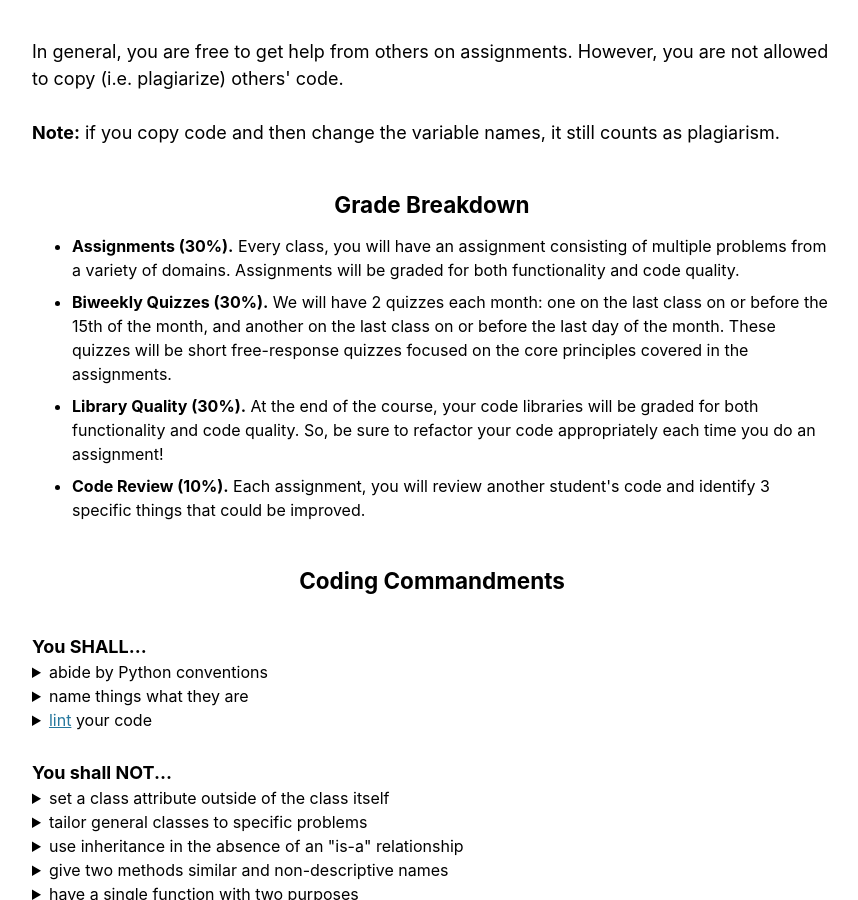
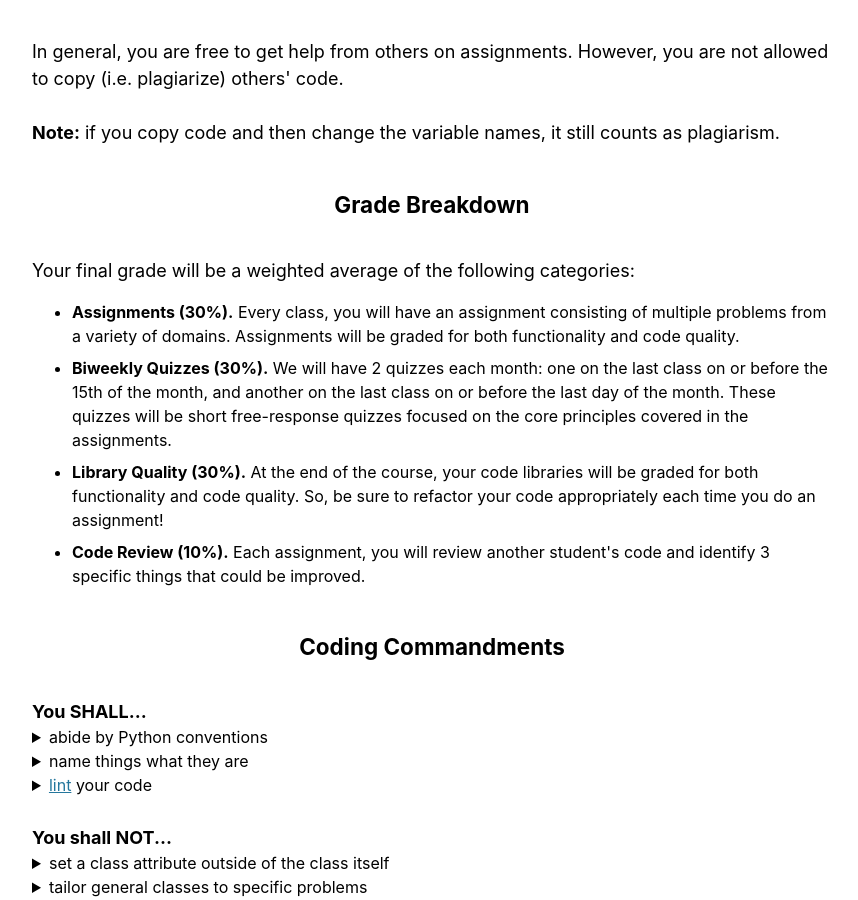
Before and after one commit to skycakjustin/eurisko-us.github.io, a Jekyll site: the page built from _pages/resources.md, in a window 1280 px wide and 900 px high, scrolled down 1656 px. Shown: the whole window, without its empty margins (208-1066 px from the left). Built offline with Jekyll 4.4.1, drawn with Linux system fonts in a browser that asks for light colours.

Commit message:
Update resources.md

```diff
--- a/_pages/resources.md
+++ b/_pages/resources.md
@@ -32,6 +32,8 @@ author_profile: false
 ## [<center>Grade Breakdown</center>](#grade-breakdown)
 
 <div style="width:100%; max-width:800px; margin:auto">
+
+<br>Your final grade will be a weighted average of the following categories:<br>
 
 <font size="3em"><ul>
   <li><b>Assignments (30%).</b> Every class, you will have an assignment consisting of multiple problems from a variety of domains. Assignments will be graded for both functionality and code quality.</li>
```
